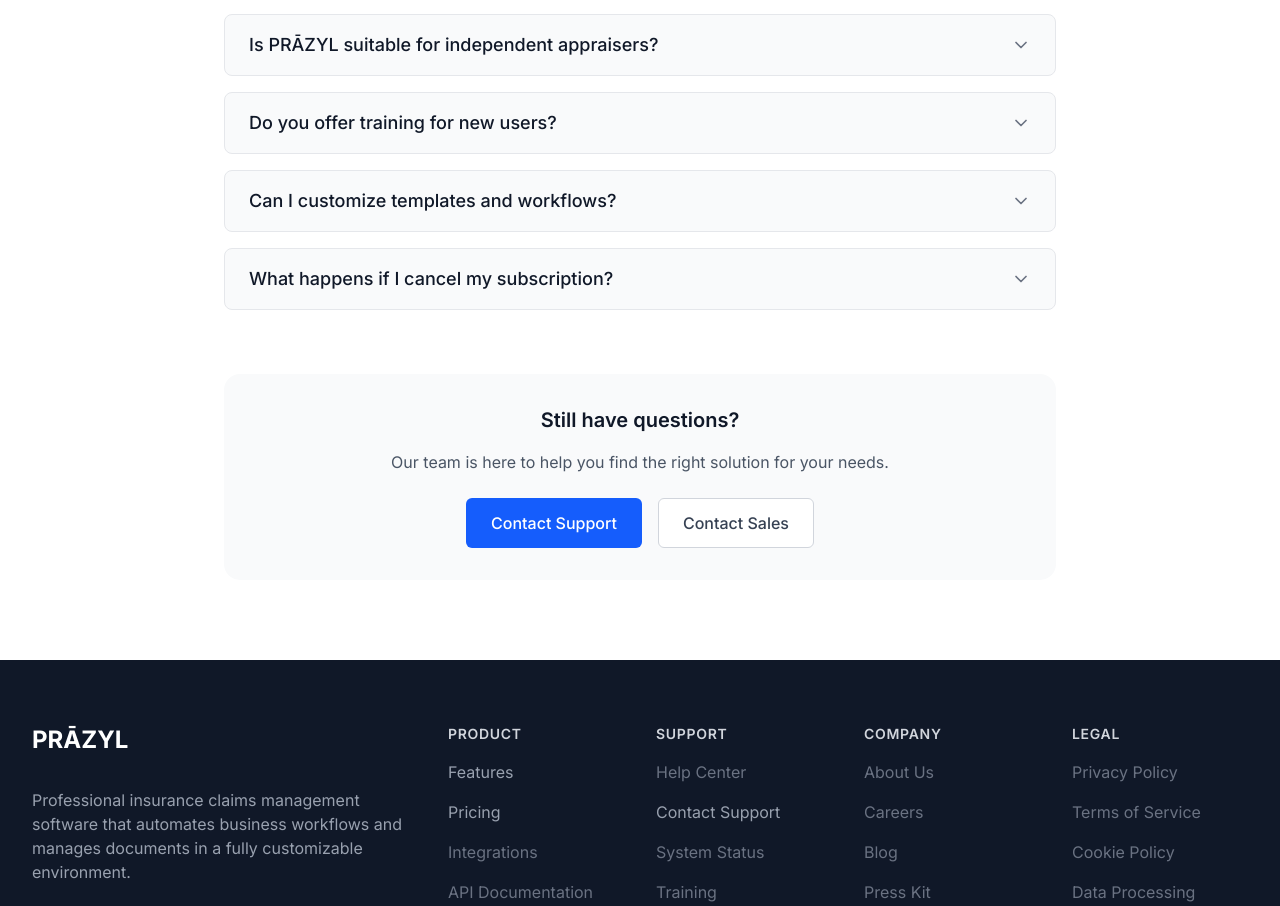
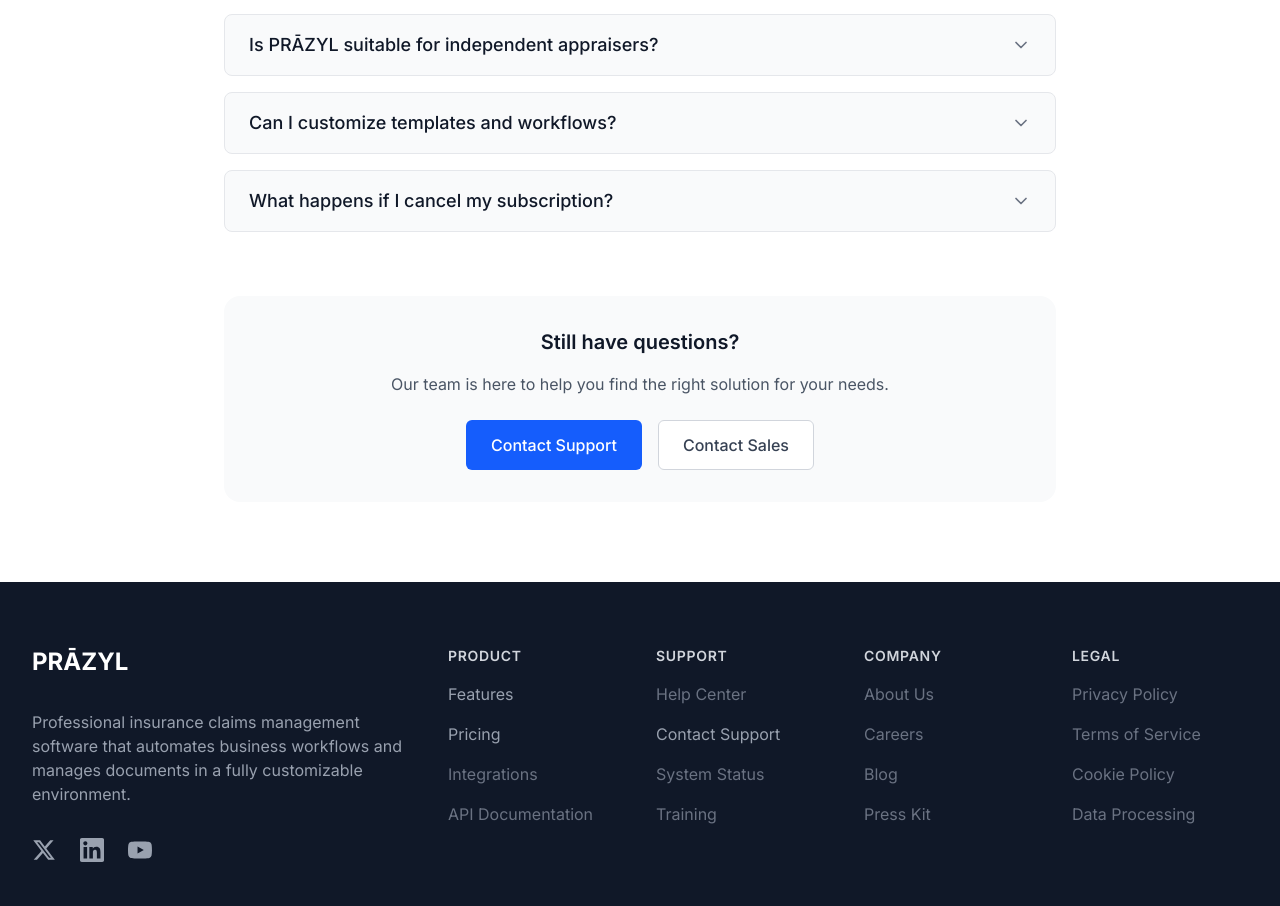
Before and after one commit to prazyl/prazyl-website, a Next.js app: page / in a window 1280 px wide. Shown: the part 4503-5409 px from the top of the page. Built offline with nearby package versions, Linux system fonts and the light colour scheme.

Commit message:
Hide training FAQ for later deployment - marked with TODO

```diff
--- a/app/components/FAQSection.tsx
+++ b/app/components/FAQSection.tsx
@@ -32,10 +32,11 @@ const faqs = [
     question: "Is PRĀZYL suitable for independent appraisers?",
     answer: "Absolutely! Our Starter plan is designed specifically for independent appraisers and small agencies. It provides all the essential tools you need to manage claims professionally while staying within budget."
   },
-  {
-    question: "Do you offer training for new users?",
-    answer: "Yes, we provide comprehensive onboarding for all new customers, including live training sessions, video tutorials, and detailed documentation. Professional and Enterprise customers also get personalized training sessions with our team."
-  },
+  // TODO: Enable when training programs are ready
+  // {
+  //   question: "Do you offer training for new users?",
+  //   answer: "Yes, we provide comprehensive onboarding for all new customers, including live training sessions, video tutorials, and detailed documentation. Professional and Enterprise customers also get personalized training sessions with our team."
+  // },
   {
     question: "Can I customize templates and workflows?",
     answer: "Yes, PRĀZYL allows you to create and customize email templates, document templates, and automation workflows. Professional and Enterprise plans offer advanced customization options including white-label branding."
```
